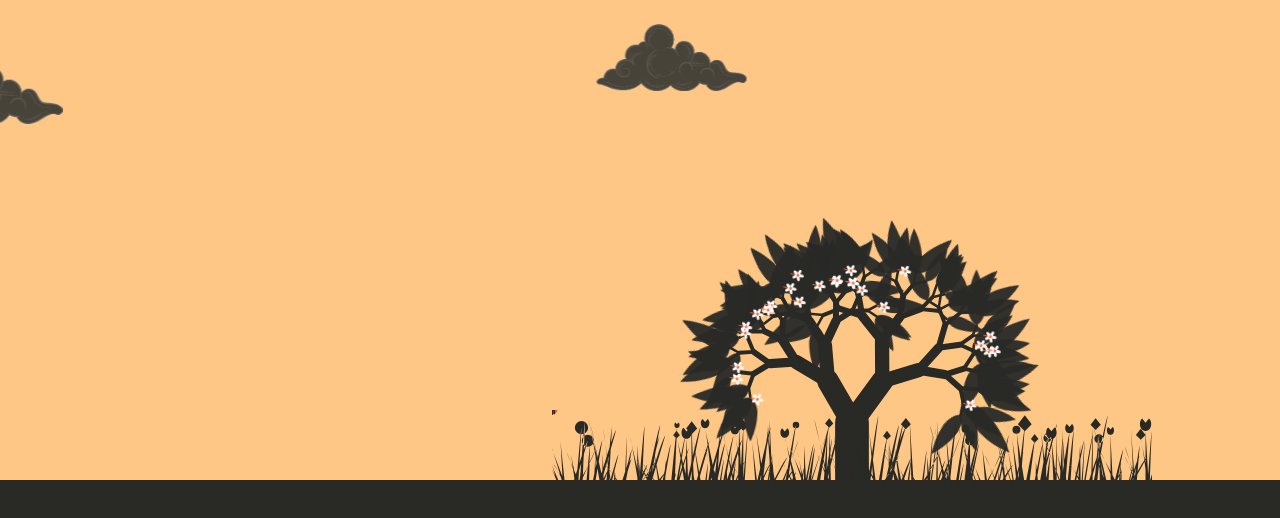
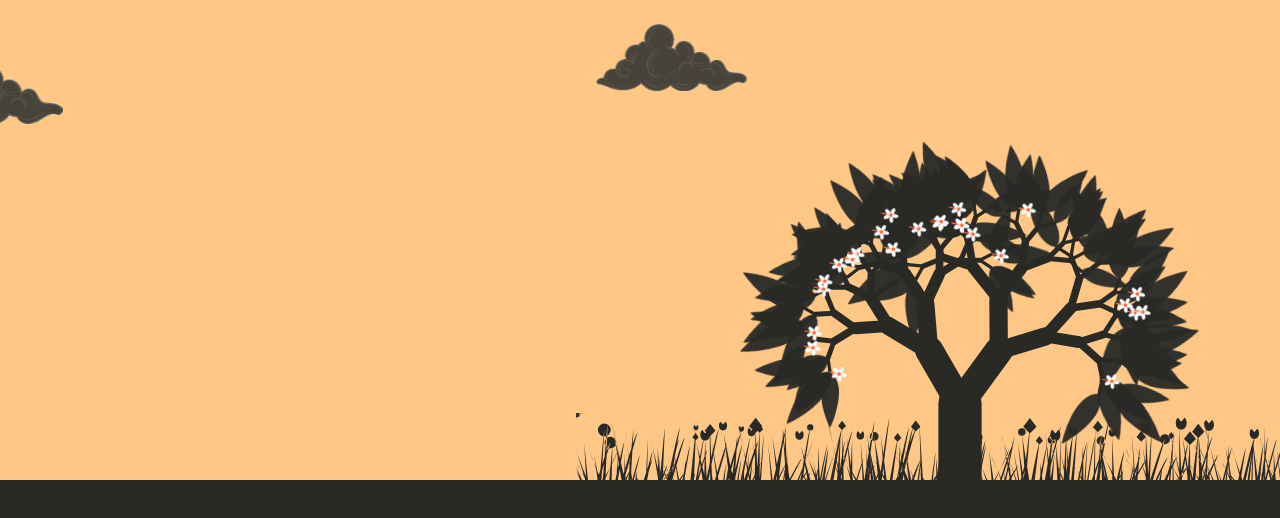
Before and after one commit to shravanik2405/porfolio, a React (Vite) app: page / in a window 1280 px wide. Shown: the top 518 px of the page. Built offline with nearby package versions, Linux system fonts and the light colour scheme; a web font is replaced by a local one.

Commit message:
adjusts the sections height

```diff
--- a/src/components/Section2/styles.module.css
+++ b/src/components/Section2/styles.module.css
@@ -11,10 +11,10 @@
 
 .imageContainer {
   position: absolute;
-  bottom: 40%;
+  bottom: 39%;
   left: 10%;
-  width: 40%;
-  max-width: 400px;
+  width: 50%;
+  max-width: 600px;
   z-index: 20;
   display: flex;
   align-items: flex-end;
@@ -31,7 +31,7 @@
 .vaseImageContainer {
   position: absolute;
   bottom: 40%;
-  left: calc(10% + 40% + 8%);
+  left: calc(10% + 50% + 8%);
   transform: translateX(-50%);
   width: 20%;
   max-width: 500px;
--- a/src/components/Section4/index.tsx
+++ b/src/components/Section4/index.tsx
@@ -1,4 +1,3 @@
-import React from "react";
 import { theme } from "../../theme";
 import styles from "./styles.module.css";
 import AvocadoTree from "./AvocadoTree";
@@ -20,8 +19,8 @@ export const Section4 = () => {
       <div className={styles.grassContainer}>
         <GrassStrip
           color='#292926'
-          width={600}
-          bladeCount={240}
+          width={800}
+          bladeCount={320}
           height={80}
           variability={0.8}
           wind={0.05}
--- a/src/components/Section4/styles.module.css
+++ b/src/components/Section4/styles.module.css
@@ -12,9 +12,9 @@
 .treeContainer {
   position: absolute;
   bottom: 40%;
-  right: 10%;
-  width: 50%;
-  max-width: 600px;
+  right: -5%;
+  width: 60%;
+  max-width: 800px;
   display: flex;
   justify-content: center;
   align-items: flex-end;
@@ -25,9 +25,9 @@
 .grassContainer {
   position: absolute;
   bottom: 40%;
-  right: 10%;
-  width: 50%;
-  max-width: 600px;
+  right: -5%;
+  width: 60%;
+  max-width: 800px;
   display: flex;
   justify-content: center;
   align-items: flex-end;
```
